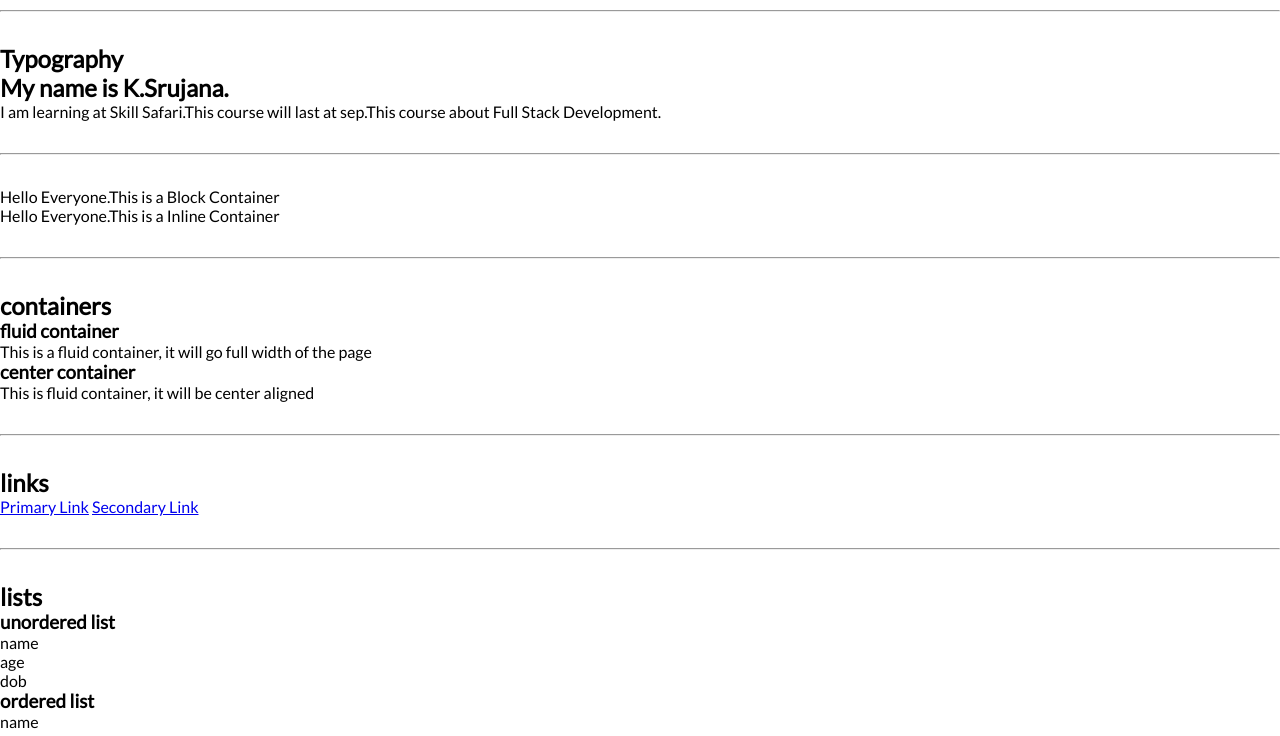
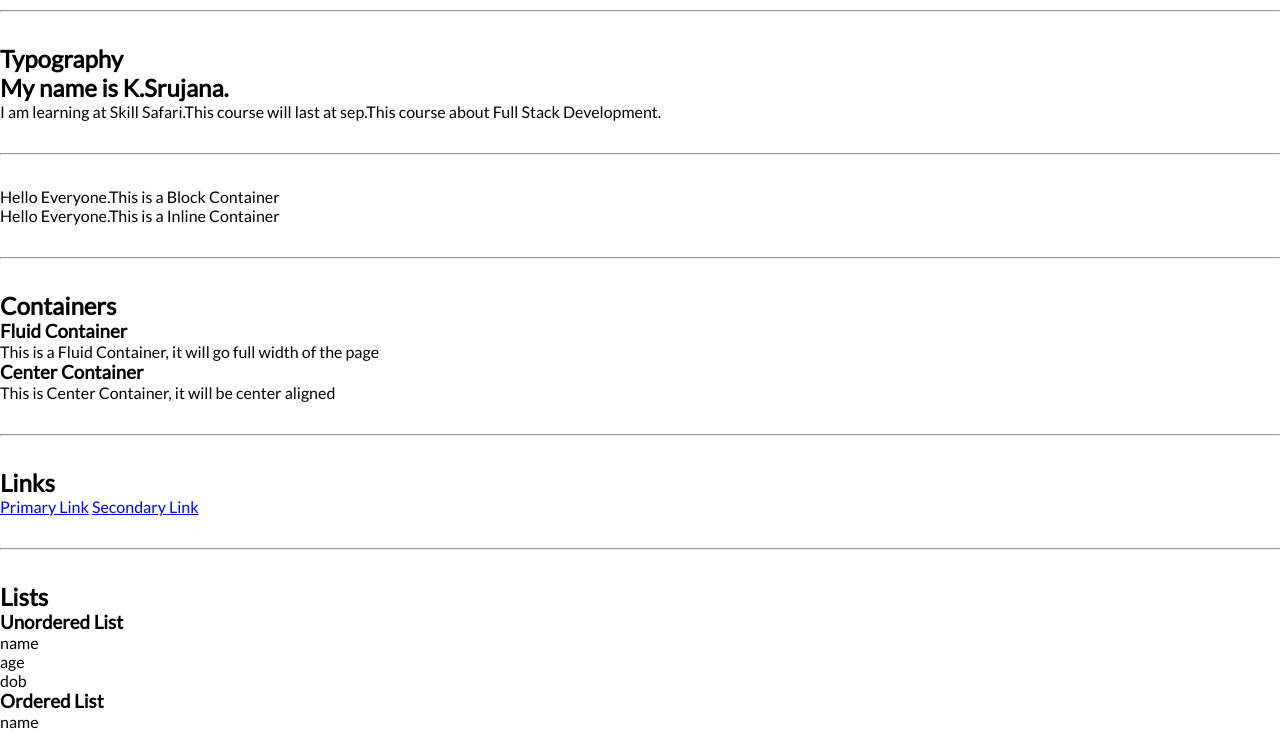
Before and after one commit to srujana1233/SrujanaKakunuriPortfolio, a plain HTML site: page index.html in a window 1280 px wide. Shown: the part 61-797 px from the top of the page. Drawn offline with Linux system fonts and the light colour scheme.

Commit message:
docs updated in index.html

```diff
--- a/index.html
+++ b/index.html
@@ -12,7 +12,7 @@
 
 
 <body>
-    <h1>
+    <h1 id="title">
         Srujana's-Component Library
     </h1>
     <hr />
@@ -31,31 +31,33 @@
     <div>Hello Everyone.This is a Block Container</div>
     <span>Hello Everyone.This is a Inline Container</span>
     <hr />
-    <h2>containers</h2>
-    <h3>fluid container</h3>
-    <p>This is a fluid container, it will go full width of the page</p>
+    <h2>Containers</h2>
+    <div class="container-fluid">
+        <h3>Fluid Container</h3>
+        <p>This is a Fluid Container, it will go full width of the page</p>
+    </div>
 
-    <h3>center container</h3>
-    <p>This is fluid container, it will be center aligned</p>
+    <h3>Center Container</h3>
+    <p>This is Center Container, it will be center aligned</p>
     <hr />
-    <h2>links</h2>
+    <h2>Links</h2>
     <a href="#">Primary Link</a>
     <a href="#">Secondary Link</a>
     <hr />
-    <h2>lists</h2>
-    <h3>unordered list</h3>
+    <h2>Lists</h2>
+    <h3>Unordered List</h3>
     <ul>
         <li>name</li>
         <li>age</li>
         <li>dob</li>
     </ul>
-    <h3>ordered list</h3>
+    <h3>Ordered List</h3>
     <ol>
         <li>name</li>
         <li>age</li>
         <li>dob</li>
     </ol>
-    <h3>reversed ordered lists</h3>
+    <h3>Reversed Ordered Lists</h3>
     <ol reversed>
         <li>name</li>
         <li>age</li>
@@ -84,10 +86,10 @@
     </header>
     <hr />
 
-    <h2>section</h2>
+    <h2>Section</h2>
     <p>section is used to separate parts of pages</p>
     <hr />
-    <h2>footer</h2>
+    <h2>Footer</h2>
     <li><a href="#">https://github.com/srujana1233/SrujanaKakunuriPortfolio</a></li>
     <li><a href="#">https://www.linkedin.com/in/srujana-kakunuri-1990b5205/</a></li>
     <li>
--- a/style.css
+++ b/style.css
@@ -12,3 +12,9 @@ body {
 hr {
     margin: 2rem 0;
 }
+
+#title {
+    font-size: 2rem;
+}
+
+.con {}
```
